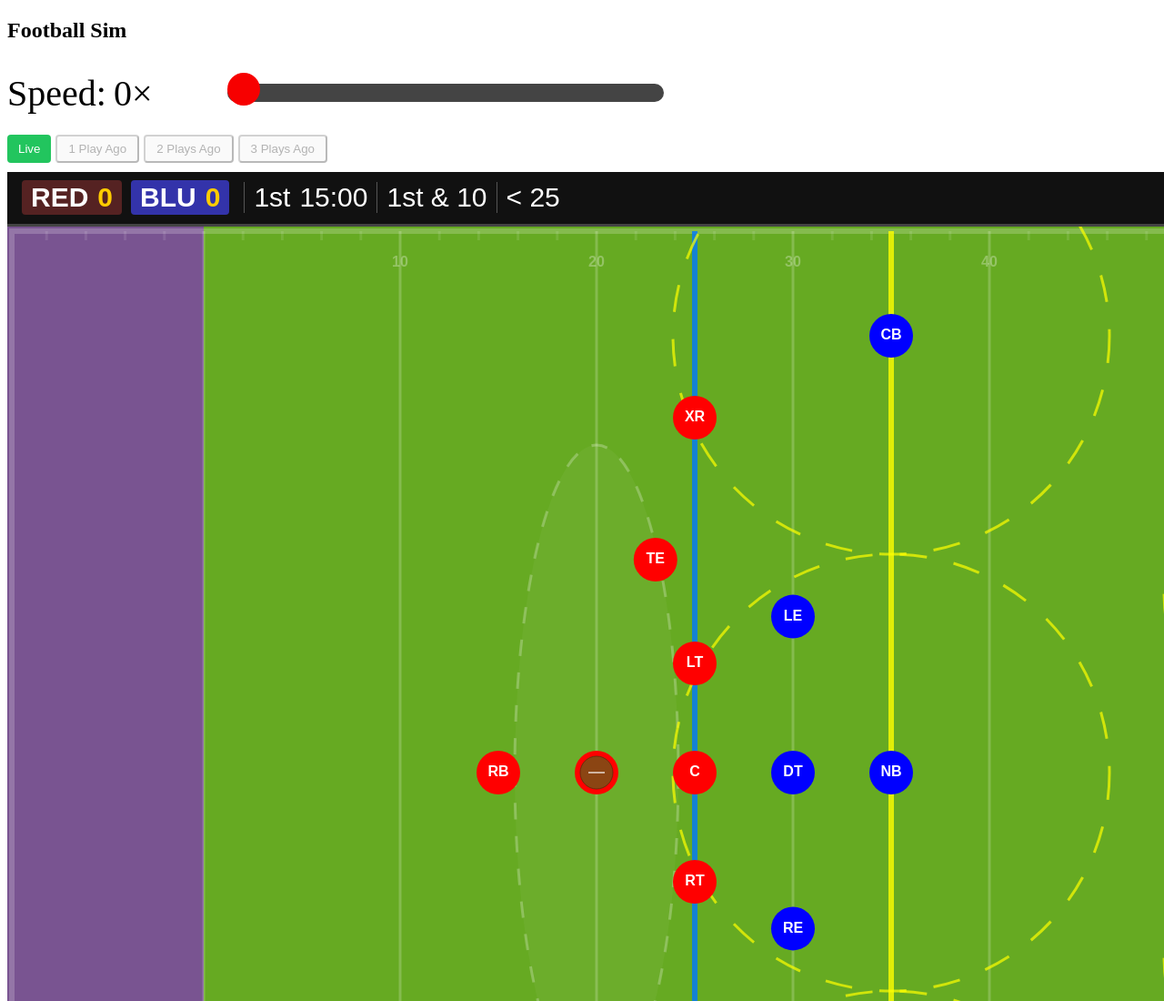
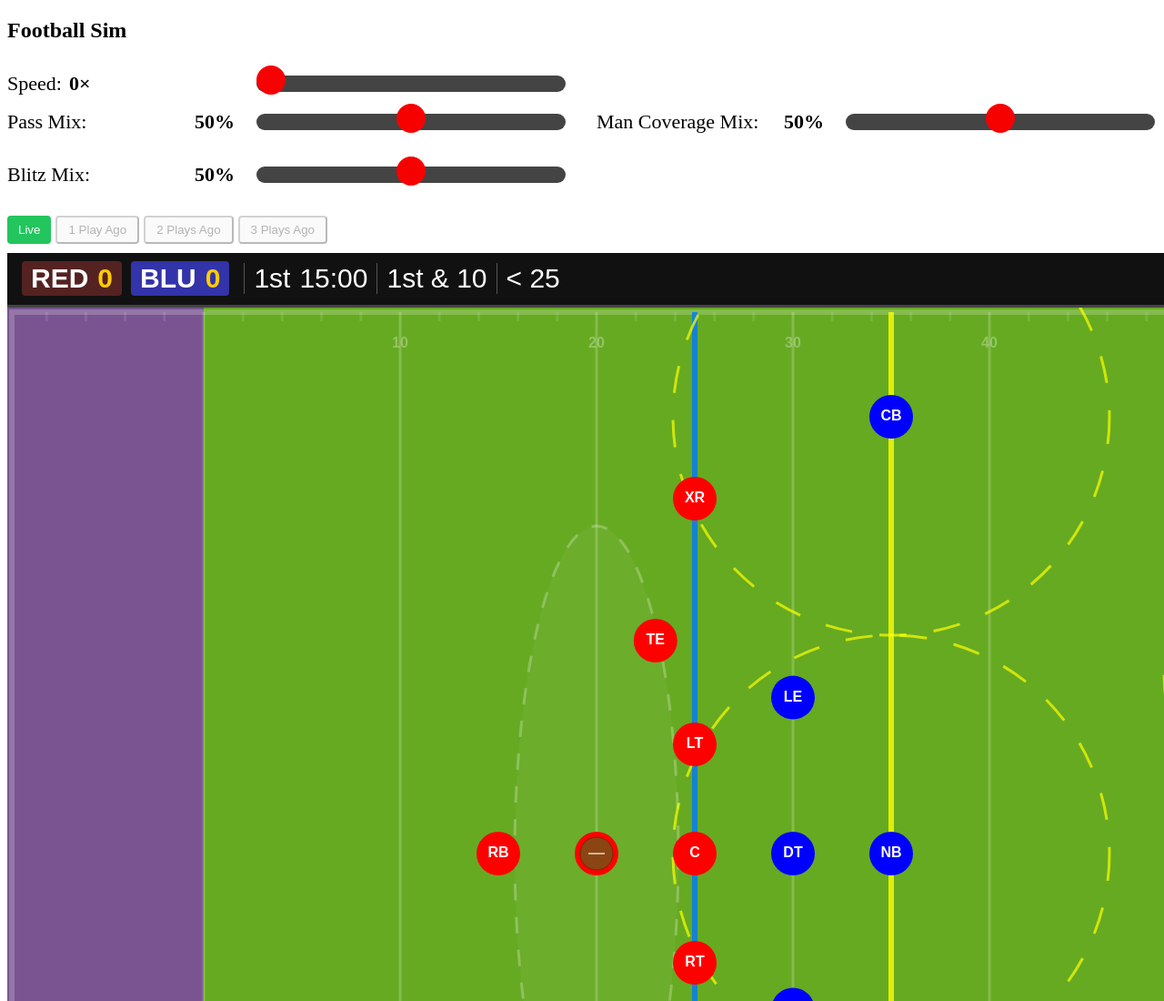
Before and after one commit to philliparaujo/fm-sim, a website built with Vite: page index.html in a window 1280 px wide. Shown: the top 1100 px of the page at 91% size. Built offline with nearby package versions, Linux system fonts and the light colour scheme; animation ran at ten frames a second.

Commit message:
Added playbook sliders to prevent having to edit file constants

```diff
--- a/index.html
+++ b/index.html
@@ -17,7 +17,9 @@
     </header>
 
     <main id="root">
-      <div id="speed-control">
+      <div class="controls-container">
+        <div class="control-row">
+          <div class="slider-group">
             <label for="sim-speed-slider"
               >Speed: <span id="speed-label">1×</span></label
             >
@@ -29,6 +31,52 @@
               step="1"
               value="2"
             />
+          </div>
+        </div>
+
+        <div class="control-row playbook-row" id="playbook-controls">
+          <div class="slider-group">
+            <label for="pass-slider"
+              >Pass Mix: <span id="pass-label">50%</span></label
+            >
+            <input
+              type="range"
+              id="pass-slider"
+              min="0"
+              max="1"
+              step="0.5"
+              value="0.5"
+            />
+          </div>
+
+          <div class="slider-group">
+            <label for="man-slider"
+              >Man Coverage Mix: <span id="man-label">50%</span></label
+            >
+            <input
+              type="range"
+              id="man-slider"
+              min="0"
+              max="1"
+              step="0.5"
+              value="0.5"
+            />
+          </div>
+
+          <div class="slider-group">
+            <label for="blitz-slider"
+              >Blitz Mix: <span id="blitz-label">50%</span></label
+            >
+            <input
+              type="range"
+              id="blitz-slider"
+              min="0"
+              max="1"
+              step="0.5"
+              value="0.5"
+            />
+          </div>
+        </div>
       </div>
 
       <div id="replay-controls" style="margin: 10px 0; display: flex; gap: 5px">
--- a/public/styles/dashboard.css
+++ b/public/styles/dashboard.css
@@ -1,57 +1,83 @@
-#speed-control {
+.controls-container {
+  display: flex;
+  flex-direction: column;
+  gap: 16px;
+  padding: 12px 0;
+  margin-bottom: 20px;
+}
+
+/* Individual Row Alignment rules */
+.control-row {
   display: flex;
   align-items: center;
-  padding: 12px 0;
-  font-size: 40px;
+  width: 100%;
 }
 
-#speed-control label {
+/* Forces playbook components into an organized, wrapping horizontal row */
+.playbook-row {
+  flex-direction: row;
+  flex-wrap: wrap;
+  gap: 32px;
+}
+
+/* Standardized configuration for all text, labels, and spans */
+.slider-group {
   display: flex;
   align-items: center;
-  width: 240px;
+  gap: 12px;
+  font-size: 22px; /* Identical font scaling for all modules */
+  color: black;
+}
+
+.slider-group label {
+  display: flex;
+  align-items: center;
+  width: 260px; /* Fixed alignment baseline for textual components */
+  font-weight: 500;
+}
+
+.slider-group label span {
+  margin-left: auto;
+  padding-right: 10px;
+  font-weight: bold;
+}
+
+/* Shared styling properties for all track inputs ending in "-slider" */
+[id$="-slider"] {
+  -webkit-appearance: none;
+  appearance: none;
+  width: 340px; /* Unified slider width */
+  height: 18px;
+  border-radius: 9px;
+  background: #444;
+  outline: none;
+  cursor: pointer;
+}
+
+[id$="-slider"]::-webkit-slider-thumb {
+  -webkit-appearance: none;
+  appearance: none;
+  width: 32px;
+  height: 32px;
+  border-radius: 50%;
+  background: #f70000;
+  cursor: pointer;
+  margin-top: -7px;
+}
+
+[id$="-slider"]::-moz-range-thumb {
+  width: 32px;
+  height: 32px;
+  border-radius: 50%;
+  background: #f70000;
+  cursor: pointer;
+  border: none;
 }
 
 #speed-label {
   display: inline-block;
   width: 80px;
   margin-left: 8px;
-}
-
-#sim-speed-slider {
-  -webkit-appearance: none;
-  appearance: none;
-  width: 480px;
-  height: 20px;
-  border-radius: 10px;
-  background: #444;
-  outline: none;
-  cursor: pointer;
-}
-
-#sim-speed-slider::-webkit-slider-thumb {
-  -webkit-appearance: none;
-  appearance: none;
-  width: 36px;
-  height: 36px;
-  border-radius: 50%;
-  background: #f70000;
-  cursor: pointer;
-  margin-top: -8px;
-}
-
-#sim-speed-slider::-moz-range-thumb {
-  width: 36px;
-  height: 36px;
-  border-radius: 50%;
-  background: #f70000;
-  cursor: pointer;
-  border: none;
-}
-
-#sim-speed-slider::-moz-range-track {
-  height: 20px;
-  border-radius: 10px;
-  background: #444;
 }
 
 #player-dashboard {
--- a/src/app.ts
+++ b/src/app.ts
@@ -1,4 +1,4 @@
-import { saveRating } from "./playbook";
+import { PLAYBOOK_CONFIG, saveRating } from "./playbook";
 import { Attribute } from "./ratings";
 import {
   getCompletedPlaysCount,
@@ -187,6 +187,40 @@ function setupReplayFeatures() {
   });
 }
 
+function setupPlaybookSliders() {
+  const configs = [
+    {
+      sliderId: "pass-slider",
+      labelId: "pass-label",
+      configKey: "passPercent",
+    },
+    { sliderId: "man-slider", labelId: "man-label", configKey: "manPercent" },
+    {
+      sliderId: "blitz-slider",
+      labelId: "blitz-label",
+      configKey: "blitzPercent",
+    },
+  ] as const;
+
+  configs.forEach(({ sliderId, labelId, configKey }) => {
+    const slider = document.getElementById(sliderId) as HTMLInputElement;
+    const label = document.getElementById(labelId) as HTMLSpanElement;
+
+    if (!slider || !label) return;
+
+    // Synchronize slider changes dynamically with the underlying engine state
+    slider.addEventListener("input", () => {
+      const numericValue = parseFloat(slider.value);
+
+      // Update our simulation playbook state object on-the-fly
+      PLAYBOOK_CONFIG[configKey] = numericValue;
+
+      // Update user interface text labels to mirror selection
+      label.textContent = `${numericValue * 100}%`;
+    });
+  });
+}
+
 async function init() {
   // Speed slider
   const slider = document.getElementById(
@@ -211,6 +245,9 @@ async function init() {
   // Replays
   setupReplayFeatures();
 
+  // Playbook variable listeners
+  setupPlaybookSliders();
+
   requestAnimationFrame(tick);
 }
 
--- a/src/playbook.ts
+++ b/src/playbook.ts
@@ -3,16 +3,11 @@ import { H, W } from "./render";
 import { Ball, PartialPlayer, Player, Route, Vector } from "./types";
 import { emptyVector, randomRoute, randomRunVector } from "./util";
 
-// Offensive playcall
-const PASS_PERCENT = 0.5;
-const RUN_PERCENT = 1 - PASS_PERCENT;
-
-// Defensive underneath coverage playcall
-const MAN_PERCENT = 0.5;
-const ZONE_PERCENT = 1 - MAN_PERCENT;
-
-// Cover 1 blitz or Cover 2 shell
-const BLITZ_PERCENT = 0.5;
+const PLAYBOOK_CONFIG = {
+  passPercent: 0.5, // Offensive playcall
+  manPercent: 0.5, // Defensive underneath coverage
+  blitzPercent: 0.5, // Cover 1 blitz or cover 2 shell
+};
 
 function generateBall(LOS: number): Ball {
   const BALL_RADIUS = 18;
@@ -60,7 +55,7 @@ function generateOffensePlaycall(
   routes: Route[];
 } {
   offenseLabelIndex = 0;
-  const isPassPlay = Math.random() < PASS_PERCENT;
+  const isPassPlay = Math.random() < PLAYBOOK_CONFIG.passPercent;
   const players: PartialPlayer[] = [];
 
   const CENTER_Y = H / 2;
@@ -202,7 +197,8 @@ function generateDefensivePlaycall(
   const COVERER_X = LOS + (1 / 10) * W;
   const COVERER_SPEED = 4.8;
   const COVERER_RADIUS = DEFAULT_RADIUS;
-  const COVERER_COVERAGE = Math.random() < MAN_PERCENT ? "man" : "zone";
+  const COVERER_COVERAGE =
+    Math.random() < PLAYBOOK_CONFIG.manPercent ? "man" : "zone";
 
   const catchers = offensivePlayers.filter((p) => p.role === "catcher");
 
@@ -232,7 +228,7 @@ function generateDefensivePlaycall(
   });
 
   // Choose what to do with LB/S (Cover 2 or Cover 1 blitz)
-  const isBlitz = Math.random() < BLITZ_PERCENT;
+  const isBlitz = Math.random() < PLAYBOOK_CONFIG.blitzPercent;
 
   const LB_ROLE = isBlitz ? "rusher" : "coverer";
   const LB_X = isBlitz ? LOS + (7 / 100) * W : LOS + (35 / 100) * W;
@@ -324,5 +320,6 @@ export {
   generateBall,
   generateDefensivePlaycall,
   generateOffensePlaycall,
+  PLAYBOOK_CONFIG,
   saveRating,
 };
```
Lines whose indentation alone changed are shown as unchanged.
